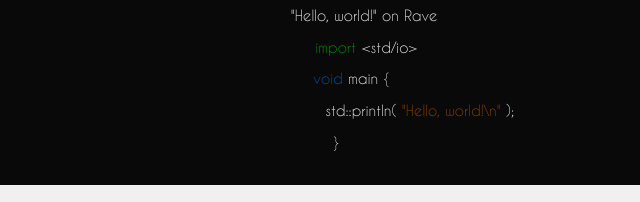
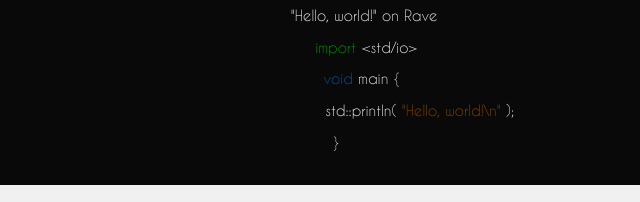
Before and after one commit to Ttimofeyka/RaveSite, a plain HTML site: page index.html in a window 1280 px wide. Shown: the part 272-474 px from the top of the page, 319-959 px from the left. Drawn offline with Linux system fonts and the light colour scheme.

Commit message:
Update index.html

```diff
--- a/index.html
+++ b/index.html
@@ -61,7 +61,7 @@
                 <tag style="color: #dfdfdf;">&lt;std/io&gt;</tag>
             </p>
             <p align="center" translate="no">
-				<tag style="color: #004f99;">&nbsp;&nbsp;&nbsp;&nbsp;&nbsp;&nbsp;&nbsp;&nbsp;&nbsp;&nbsp;&nbsp;&nbsp;void</tag>
+				<tag style="color: #004f99;">&nbsp;&nbsp;&nbsp;&nbsp;&nbsp;&nbsp;&nbsp;&nbsp;&nbsp;&nbsp;&nbsp;&nbsp;&nbsp;&nbsp;&nbsp;&nbsp;void</tag>
                 <tag style="color: #dfdfdf;"> main</tag>
                 <tag style="color: #dfdfdf;"> {</tag>
             </p>
```
